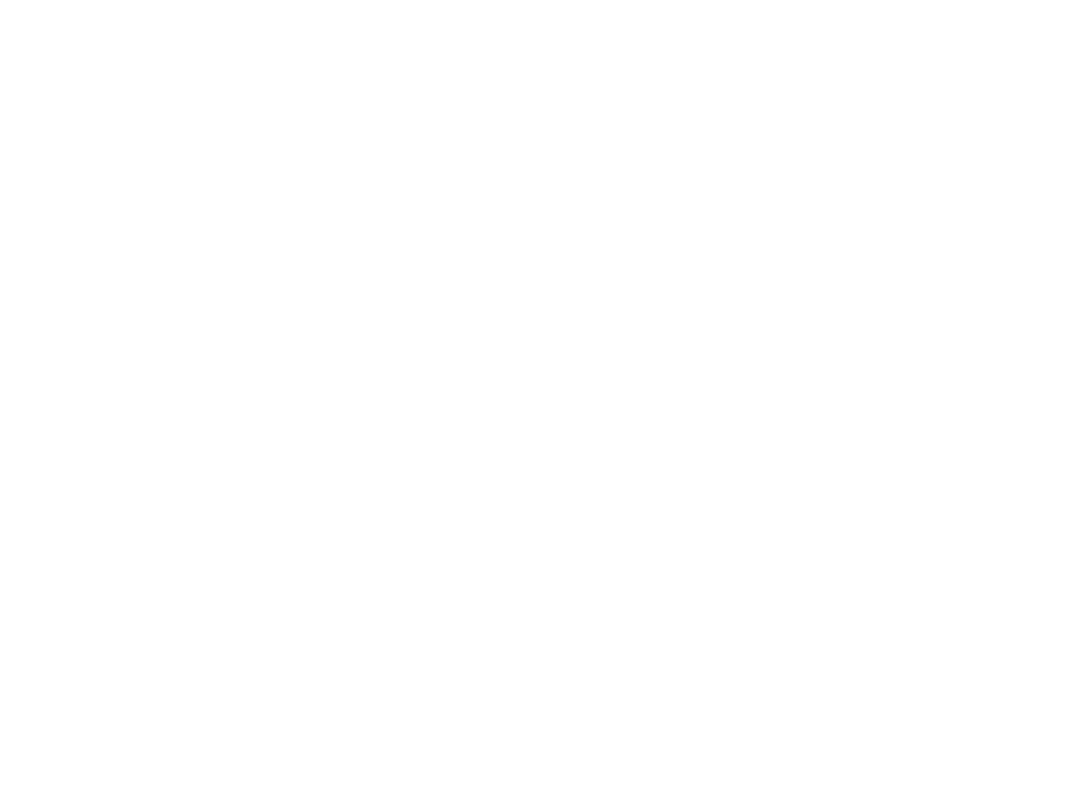
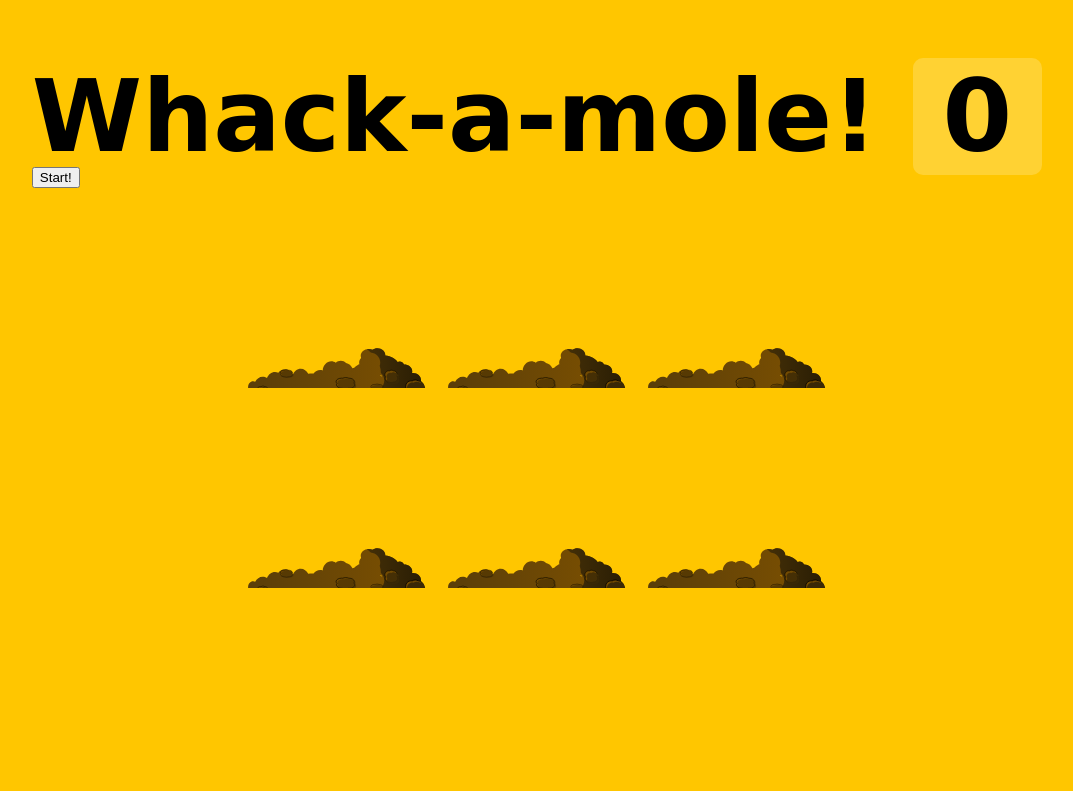
Before and after one commit to josnamathew03/Javascript-30, a plain HTML site: page 30-whack-a-mole/index.html in a window 1280 px wide. Shown: the whole page, without its empty margins (103-1176 px from the left). Drawn offline with Linux system fonts and the light colour scheme.

Commit message:
Whack a mole 30

```diff
--- a/30-whack-a-mole/index.html
+++ b/30-whack-a-mole/index.html
@@ -0,0 +1,87 @@
+<!DOCTYPE html>
+<html lang="en">
+
+<head>
+    <meta charset="UTF-8">
+    <meta name="viewport" content="width=device-width, initial-scale=1.0">
+    <title>Document</title>
+    <link rel="stylesheet" href="style.css">
+</head>
+
+<body>
+
+    <h1>Whack-a-mole! <span class="score">0</span></h1>
+    <button onClick="startGame()">Start!</button>
+
+    <div class="game">
+        <div class="hole hole1">
+            <div class="mole"></div>
+        </div>
+        <div class="hole hole2">
+            <div class="mole"></div>
+        </div>
+        <div class="hole hole3">
+            <div class="mole"></div>
+        </div>
+        <div class="hole hole4">
+            <div class="mole"></div>
+        </div>
+        <div class="hole hole5">
+            <div class="mole"></div>
+        </div>
+        <div class="hole hole6">
+            <div class="mole"></div>
+        </div>
+    </div>
+
+
+    <script>
+        const holes = document.querySelectorAll('.hole')
+        const moles = document.querySelectorAll('.mole')
+        const scoreBoard = document.querySelector('.score')
+        let lastHole
+        let timeUp = false
+        let score = 0
+
+        function randomTime(min, max) {
+            return Math.round(Math.random() * (max - min) + min)
+        }
+        function randomHole(holes) {
+            const idx = Math.floor(Math.random() * holes.length)
+            const hole = holes[idx]
+            if (hole === lastHole) return randomHole(holes);
+            lastHole = hole
+            return hole
+        }
+
+        function peep() {
+            const time = randomTime(200, 1000)
+            const hole = randomHole(holes)
+            hole.classList.add('up')
+            setTimeout(() => {
+                hole.classList.remove('up')
+                if(!timeUp) peep()
+            }, time)
+        }
+
+        function startGame(){
+            score = 0
+            scoreBoard.textContent = 0
+            timeUp = false
+            peep()
+            setTimeout(()=>timeUp = true,10000)
+        }
+
+        function hit(e){
+            if(!e.isTrusted) return
+            score++
+            this.parentNode.classList.remove('up')
+            scoreBoard.textContent = score
+
+        }
+        moles.forEach(mole=>mole.addEventListener('click',hit))
+
+    </script>
+</body>
+
+</html>
--- a/30-whack-a-mole/style.css
+++ b/30-whack-a-mole/style.css
@@ -0,0 +1,76 @@
+html {
+  box-sizing: border-box;
+  font-size: 10px;
+  background: #ffc600;
+  display: flex;
+  flex-direction: column;
+  align-items: center;
+}
+
+*, *:before, *:after {
+  box-sizing: inherit;
+}
+
+body {
+  padding: 0;
+  margin: 0;
+  font-family: 'Amatic SC', cursive;
+}
+
+h1 {
+  text-align: center;
+  font-size: 10rem;
+  line-height: 1;
+  margin-bottom: 0;
+}
+
+.score {
+  background: rgba(255,255,255,0.2);
+  padding: 0 3rem;
+  line-height: 1;
+  border-radius: 1rem;
+}
+
+.game {
+  width: 600px;
+  height: 400px;
+  display: flex;
+  flex-wrap: wrap;
+  margin: 0 auto;
+}
+
+.hole {
+  flex: 1 0 33.33%;
+  overflow: hidden;
+  position: relative;
+}
+
+.hole:after {
+  display: block;
+  background: url(dirt.svg) bottom center no-repeat;
+  background-size: contain;
+  content: '';
+  width: 100%;
+  height:70px;
+  position: absolute;
+  z-index: 2;
+  bottom: -30px;
+}
+
+.mole {
+  background: url('mole.svg') bottom center no-repeat;
+  background-size: 60%;
+  position: absolute;
+  top: 100%;
+  width: 100%;
+  height: 100%;
+  transition:all 0.4s;
+}
+
+.hole.up .mole {
+  top: 0;
+}
+button{
+    display: flex;
+    justify-content: center;
+}
```
Also changed, not shown: 29-coundown-clock/index.html (line endings or trailing spaces), 29-coundown-clock/script.js (line endings or trailing spaces).
